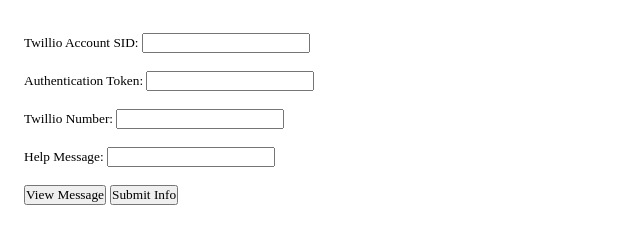
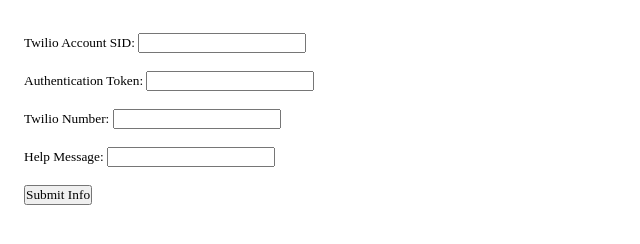
Before and after one commit to h8ya/Los-Altos-Hackathon-2023, a website: page src/index.html in a window 1280 px wide. Shown: the part 64-308 px from the top of the page, without its empty margins (0-640 px from the left). Drawn offline with Linux system fonts and the light colour scheme.

Commit message:
Update index.html

```diff
--- a/src/index.html
+++ b/src/index.html
@@ -11,21 +11,20 @@
     <h1 id="title">HEllo WOrld!</h1>
 
     <br><br>
-    <small>Twillio Account SID: </small>
+    <small>Twilio Account SID: </small>
     <input type = "text" id="accountSid"/>
     <br><br>
     <small>Authentication Token: </small>
     <input type = "text" id="authToken" />
     <br><br>
-    <small>Twillio Number: </small>
-    <input type = "text" id="twillioNum" />
+    <small>Twilio Number: </small>
+    <input type = "text" id="twilioNum" />
     <strong style="color:red;"id="er"></strong>
     <br><br>
     <small>Help Message: </small>
     <input type = "text" id="me" />
     <br><br>
     <!-- <button id = "newTab">Add User To Emergency List</button> -->
-    <button id = "msgView">View Message</button>
     <button id = "noteS">Submit Info</button>
     <strong style="color:red;" id="blank"></strong>
     <script src = "script.js"> </script>
```
